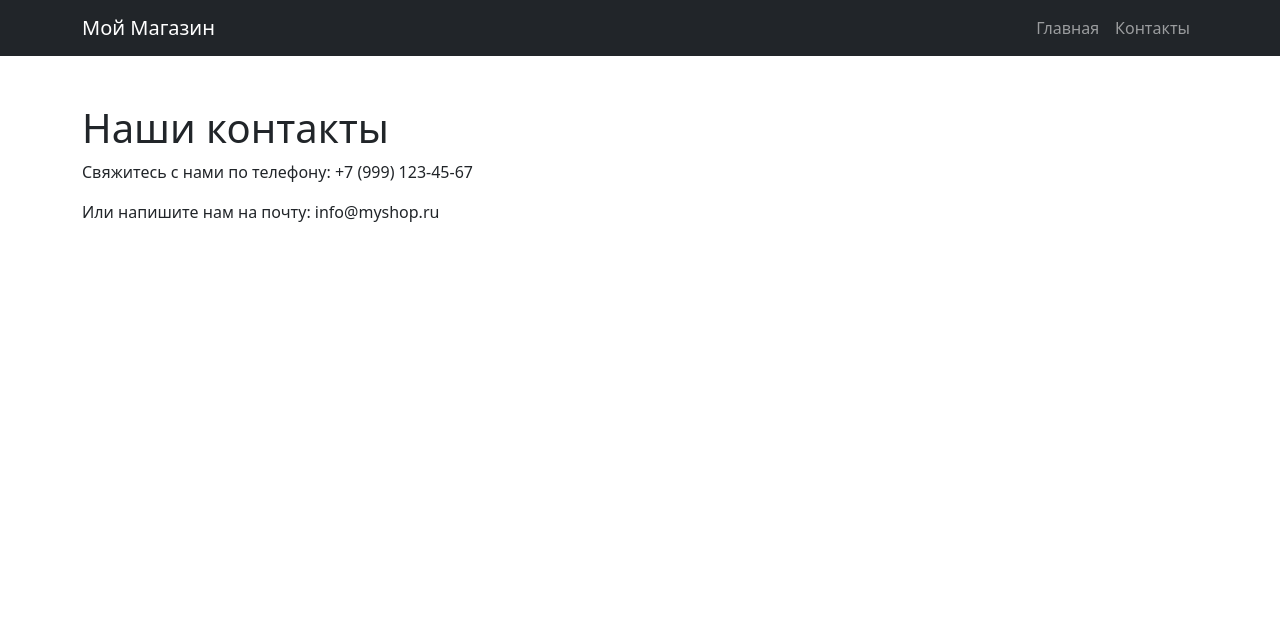
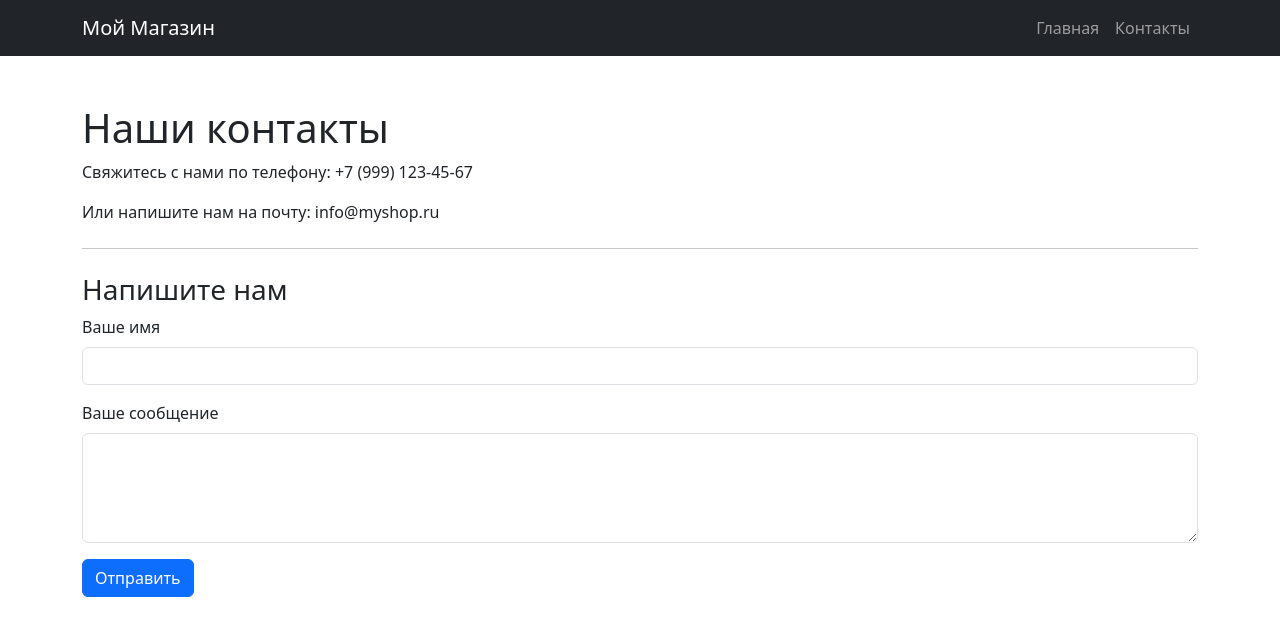
Before and after one commit to esin665-afk/internet-shop, a Django app: page /contacts/ in a window 1280 px wide. Shown: the top 636 px of the page. Run offline with Django 5.2, Linux system fonts and the light colour scheme.

Commit message:
feat: implement contact form with POST handling and CSRF protection

```diff
--- a/catalog/views.py
+++ b/catalog/views.py
@@ -1,9 +1,20 @@
 from django.shortcuts import render
 
+
 def home(request):
-    """Контроллер для главной страницы."""
     return render(request, 'home.html')
 
+
 def contacts(request):
-    """Контроллер для страницы контактов."""
+    if request.method == 'POST':
+        name = request.POST.get('name')
+        message = request.POST.get('message')
+        print(f"Получено сообщение от {name}: {message}")
+
+        context = {
+            'success': True,
+            'sender_name': name
+        }
+        return render(request, 'contacts.html', context)
+
     return render(request, 'contacts.html')
--- a/templates/contacts.html
+++ b/templates/contacts.html
@@ -18,9 +18,37 @@
     </nav>
 
     <div class="container mt-5">
-        <h1>Наши контакты</h1>
-        <p>Свяжитесь с нами по телефону: +7 (999) 123-45-67</p>
-        <p>Или напишите нам на почту: info@myshop.ru</p>
-    </div>
+    <h1>Наши контакты</h1>
+    <p>Свяжитесь с нами по телефону: +7 (999) 123-45-67</p>
+    <p>Или напишите нам на почту: info@myshop.ru</p>
+
+    <hr class="my-4">
+
+    <!-- Блок для отображения сообщения об успехе -->
+    {% if success %}
+        <div class="alert alert-success" role="alert">
+            Спасибо, <strong>{{ sender_name }}</strong>! Ваше сообщение успешно отправлено.
+        </div>
+    {% endif %}
+
+    <!-- Сама форма обратной связи -->
+    <h3>Напишите нам</h3>
+    <form method="post" action="">
+        <!-- Обязательный токен безопасности Django -->
+        {% csrf_token %}
+
+        <div class="mb-3">
+            <label for="name" class="form-label">Ваше имя</label>
+            <input type="text" class="form-control" id="name" name="name" required>
+        </div>
+
+        <div class="mb-3">
+            <label for="message" class="form-label">Ваше сообщение</label>
+            <textarea class="form-control" id="message" name="message" rows="4" required></textarea>
+        </div>
+
+        <button type="submit" class="btn btn-primary">Отправить</button>
+    </form>
+</div>
 </body>
 </html>
```
